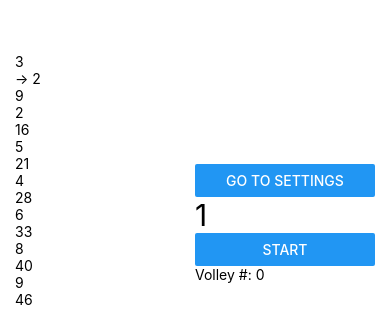
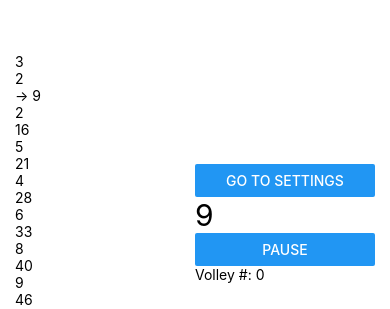
Before and after one commit to natezmatthews/dog-timer, a React Native app: screen / in a window 390 px wide. Shown: the part 231-540 px from the top of the page. Built offline with nearby package versions, Linux system fonts and the light colour scheme.

Commit message:
Pause and resume

```diff
--- a/App.tsx
+++ b/App.tsx
@@ -6,6 +6,7 @@ import { SafeAreaView } from 'react-native-safe-area-context';
 import { Provider, useDispatch, useSelector } from 'react-redux';
 import { RootState, store } from './redux/redux';
 import { setFloor, setLowBound, setNoise, setNumRounds, setPb } from './redux/settingsSlice';
+import useTimer from './useTimer/useTimer';
 
 const Stack = createNativeStackNavigator();
 
@@ -78,8 +79,33 @@ function Home({ navigation }) {
   const [volley, setVolley] = useState<number>(0);
   const [plan, setPlan] = useState<number[]>([]);
   const [index, setIndex] = useState<number>(0);
-  const [seconds, setSeconds] = useState<number>(10);
   const dispatch = useDispatch()
+
+  function nSecondsFromNow(n: number): Date {
+    const time = new Date();
+    time.setSeconds(time.getSeconds() + n);
+    return time;
+  }
+
+  const {
+    seconds,
+    isRunning,
+    pause,
+    resume,
+    restart,
+  } = useTimer({ expiryTimestamp: nSecondsFromNow(10), onExpire: () => {
+    if (index + 1 === plan.length) {
+      dispatch(setPb((
+        parseInt(pb, 10) * 1.2).toString()))
+      setVolley(volley => volley + 1)
+    } else {
+      setIndex(index => {
+        const nextIndex = index + 1;
+        restart(nSecondsFromNow(Math.ceil(plan[nextIndex])))
+        return nextIndex
+      })
+    }
+  } });
 
   useEffect(() => {
     setPlan(() => {
@@ -91,32 +117,10 @@ function Home({ navigation }) {
         parseInt(floor, 10)
       );
       setIndex(0)
-      setSeconds(Math.ceil(newPlan[0]))
+      restart(nSecondsFromNow(Math.ceil(newPlan[0])))
       return newPlan;
     });
   }, [pb, numRounds, volley])
-
-  useEffect(() => {
-    let myTimeout = setTimeout(() => {
-      if (seconds > 0) {
-        setSeconds(seconds => seconds - 1)
-      }
-      if (seconds === 0) {
-        if (index + 1 === plan.length) {
-          dispatch(setPb((
-            parseInt(pb, 10) * 1.2).toString()))
-          setVolley(volley => volley + 1)
-        } else {
-          setIndex(index => {
-            const nextIndex = index + 1;
-            setSeconds(Math.ceil(plan[nextIndex]))
-            return nextIndex
-          })
-        }
-      }
-    }, 1000)
-    return () => clearTimeout(myTimeout)
-  }, [seconds]);
 
   return (
     <ScrollView contentContainerStyle={styles.container}>
@@ -132,7 +136,9 @@ function Home({ navigation }) {
         onPress={() => navigation.navigate('Settings')}
       />
       <Text style={styles.countdown}>{seconds}</Text>
-      <Button title={"Start"} onPress={() => setVolley(volley => volley + 1)} />
+      <Button title={ isRunning ? "Pause" : "Resume"} onPress={
+        isRunning ? pause : resume
+      } />
       <Text>{`Volley #: ${volley}`}</Text>
       </View>
 
--- /dev/null
+++ b/app.json
@@ -0,0 +1,16 @@
+{
+    "expo": {
+     "name": "Dog Timer",
+     "icon": "./path/to/your/app-icon.png",
+     "version": "1.0.0",
+     "slug": "dog-timer",
+     "ios": {
+       "bundleIdentifier": "com.ethaniel.dogtimer",
+       "buildNumber": "1.0.0"
+     },
+     "android": {
+       "package": "com.ethaniel.dogtimer",
+       "versionCode": 1
+     }
+    }
+  }
--- /dev/null
+++ b/useTimer/useTimer.ts
@@ -0,0 +1,108 @@
+import { useEffect, useRef, useState } from 'react';
+import { Time, Validate } from './utils';
+
+function useInterval(callback, delay) {
+  const callbacRef = useRef();
+
+  // update callback function with current render callback that has access to latest props and state
+  useEffect(() => {
+    callbacRef.current = callback;
+  });
+
+  useEffect(() => {
+    if (!delay) {
+      return () => {};
+    }
+
+    const interval = setInterval(() => {
+      // @ts-ignore: I don't know
+      callbacRef.current && callbacRef.current();
+    }, delay);
+    return () => clearInterval(interval);
+  }, [delay]);
+}
+
+const DEFAULT_DELAY = 1000;
+function getDelayFromExpiryTimestamp(expiryTimestamp) {
+  if (!Validate.expiryTimestamp(expiryTimestamp)) {
+    return null;
+  }
+
+  const seconds = Time.getSecondsFromExpiry(expiryTimestamp);
+  const extraMilliSeconds = Math.floor((seconds - Math.floor(seconds)) * 1000);
+  return extraMilliSeconds > 0 ? extraMilliSeconds : DEFAULT_DELAY;
+}
+
+interface TimerSettings {
+  autoStart?: boolean;
+  expiryTimestamp: Date;
+  onExpire?: () => void;
+}
+
+interface TimerResult {
+  seconds: number;
+  minutes: number;
+  hours: number;
+  days: number;
+  isRunning: boolean;
+  start: () => void;
+  pause: () => void;
+  resume: () => void;
+  restart: (newExpiryTimestamp: Date, autoStart?: boolean) => void;
+}
+
+export default function useTimer({ expiryTimestamp: expiry, onExpire, autoStart = true }: TimerSettings): TimerResult {
+  const [expiryTimestamp, setExpiryTimestamp] = useState(expiry);
+  const [seconds, setSeconds] = useState(Time.getSecondsFromExpiry(expiryTimestamp));
+  const [isRunning, setIsRunning] = useState(autoStart);
+  const [didStart, setDidStart] = useState(autoStart);
+  const [delay, setDelay] = useState(getDelayFromExpiryTimestamp(expiryTimestamp));
+
+  function handleExpire() {
+    setIsRunning(false);
+    setDelay(null);
+    Validate.onExpire(onExpire) && onExpire();
+  }
+
+  function pause() {
+    setIsRunning(false);
+  }
+
+  function restart(newExpiryTimestamp, newAutoStart = true) {
+    setDelay(getDelayFromExpiryTimestamp(newExpiryTimestamp));
+    setDidStart(newAutoStart);
+    setIsRunning(newAutoStart);
+    setExpiryTimestamp(newExpiryTimestamp);
+    setSeconds(Time.getSecondsFromExpiry(newExpiryTimestamp));
+  }
+
+  function resume() {
+    const time = new Date();
+    time.setMilliseconds(time.getMilliseconds() + (seconds * 1000));
+    restart(time);
+  }
+
+  function start() {
+    if (didStart) {
+      setSeconds(Time.getSecondsFromExpiry(expiryTimestamp));
+      setIsRunning(true);
+    } else {
+      resume();
+    }
+  }
+
+  useInterval(() => {
+    if (delay !== DEFAULT_DELAY) {
+      setDelay(DEFAULT_DELAY);
+    }
+    const secondsValue = Time.getSecondsFromExpiry(expiryTimestamp);
+    setSeconds(secondsValue);
+    if (secondsValue <= 0) {
+      handleExpire();
+    }
+  }, isRunning ? delay : null);
+
+  return {
+    ...Time.getTimeFromSeconds(seconds), start, pause, resume, restart, isRunning,
+  };
+}
--- /dev/null
+++ b/useTimer/utils/Time.ts
@@ -0,0 +1,61 @@
+export default class Time {
+    static getTimeFromSeconds(secs) {
+      const totalSeconds = Math.ceil(secs);
+      const days = Math.floor(totalSeconds / (60 * 60 * 24));
+      const hours = Math.floor((totalSeconds % (60 * 60 * 24)) / (60 * 60));
+      const minutes = Math.floor((totalSeconds % (60 * 60)) / 60);
+      const seconds = Math.floor(totalSeconds % 60);
+
+      return {
+        seconds,
+        minutes,
+        hours,
+        days,
+      };
+    }
+
+    static getSecondsFromExpiry(expiry, shouldRound = false) {
+      const now = new Date().getTime();
+      const milliSecondsDistance = expiry - now;
+      if (milliSecondsDistance > 0) {
+        const val = milliSecondsDistance / 1000;
+        return shouldRound ? Math.round(val) : val;
+      }
+      return 0;
+    }
+
+    static getSecondsFromPrevTime(prevTime, shouldRound) {
+      const now = new Date().getTime();
+      const milliSecondsDistance = now - prevTime;
+      if (milliSecondsDistance > 0) {
+        const val = milliSecondsDistance / 1000;
+        return shouldRound ? Math.round(val) : val;
+      }
+      return 0;
+    }
+
+    static getSecondsFromTimeNow() {
+      const now = new Date();
+      const currentTimestamp = now.getTime();
+      const offset = (now.getTimezoneOffset() * 60);
+      return (currentTimestamp / 1000) - offset;
+    }
+
+    static getFormattedTimeFromSeconds(totalSeconds, format) {
+      const { seconds: secondsValue, minutes, hours } = Time.getTimeFromSeconds(totalSeconds);
+      let ampm = '';
+      let hoursValue = hours;
+
+      if (format === '12-hour') {
+        ampm = hours >= 12 ? 'pm' : 'am';
+        hoursValue = hours % 12;
+      }
+
+      return {
+        seconds: secondsValue,
+        minutes,
+        hours: hoursValue,
+        ampm,
+      };
+    }
+  }
--- /dev/null
+++ b/useTimer/utils/Validate.ts
@@ -0,0 +1,17 @@
+export default class Validate {
+    static expiryTimestamp(expiryTimestamp) {
+      const isValid = (new Date(expiryTimestamp)).getTime() > 0;
+      if (!isValid) {
+        console.warn('react-timer-hook: { useTimer } Invalid expiryTimestamp settings', expiryTimestamp); // eslint-disable-line
+      }
+      return isValid;
+    }
+
+    static onExpire(onExpire) {
+      const isValid = onExpire && typeof onExpire === 'function';
+      if (onExpire && !isValid) {
+        console.warn('react-timer-hook: { useTimer } Invalid onExpire settings function', onExpire); // eslint-disable-line
+      }
+      return isValid;
+    }
+  }
--- /dev/null
+++ b/useTimer/utils/index.ts
@@ -0,0 +1,7 @@
+import Time from './Time';
+import Validate from './Validate';
+
+export {
+    Time,
+    Validate,
+};
```
Also changed, not shown: 1 other file (tests, documents, lock files or other folders).
